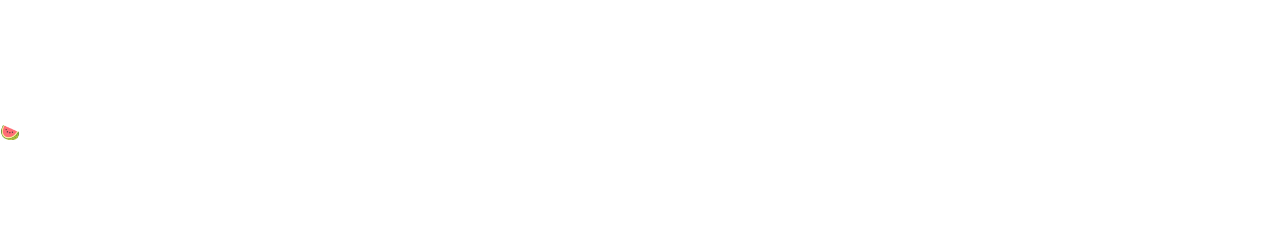
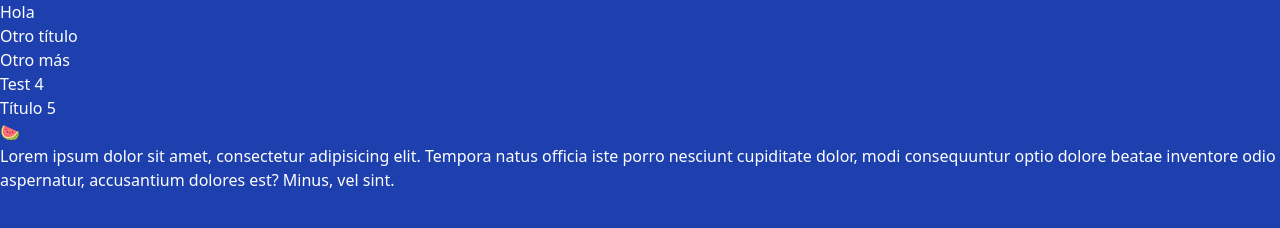
Before and after one commit to JFAquinoPando/fs-3-tt-18, a plain HTML site: page index.html in a window 1280 px wide. Drawn offline with nearby package versions, Linux system fonts and the light colour scheme.

Commit message:
Se agrega correctamente el nombre del fondo en TailwindCSS

```diff
--- a/index.html
+++ b/index.html
@@ -6,7 +6,7 @@
     <title>Document</title>
     <script src="https://cdn.tailwindcss.com"></script>
 </head>
-<body class="container mx-auto bg-blue-850 text-white">
+<body class="container mx-auto bg-blue-800 text-white">
     <h1>Hola</h1>
     <h2>Otro título</h2>
     <h3>Otro más</h3>
```
Also changed, not shown: tailwind.config.js (added).
